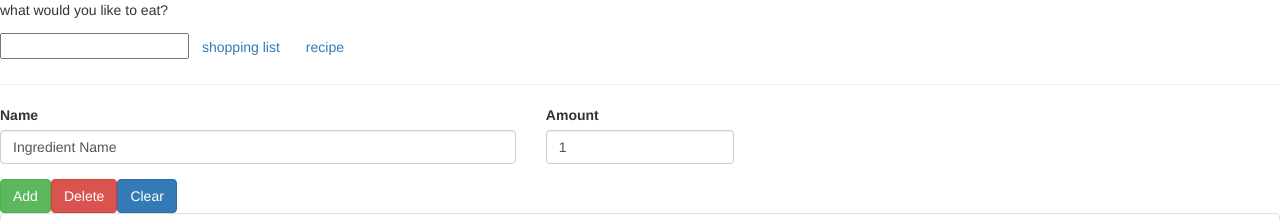
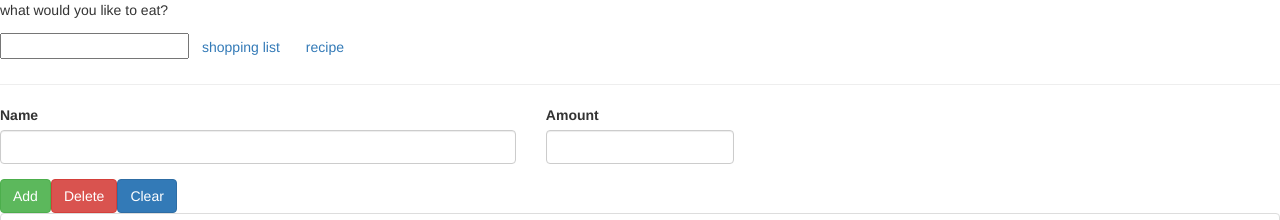
Before and after one commit to denicad1/recipes, an Angular app: page / in a window 1280 px wide. Shown: the top 220 px of the page. Built offline with nearby package versions, Linux system fonts and the light colour scheme.

Commit message:
add to list

```diff
--- a/src/app/shopping-list/shopping-edit/shopping-edit.component.html
+++ b/src/app/shopping-list/shopping-edit/shopping-edit.component.html
@@ -9,7 +9,8 @@
             name="name"
             id="name"
             class="form-control"
-            [(ngModel)]="name"
+
+            #inputName
           />
         </div>
         <div class="col-sm-2 form-group">
@@ -19,7 +20,8 @@
             name="amount"
             id="amount"
             class="form-control"
-            [(ngModel)]="amount"
+
+            #inputAmount
           />
         </div>
       </div>
--- a/src/app/shopping-list/shopping-edit/shopping-edit.component.ts
+++ b/src/app/shopping-list/shopping-edit/shopping-edit.component.ts
@@ -1,4 +1,6 @@
-import { Component, OnInit,Output,EventEmitter } from '@angular/core';
+import { viewClassName } from '@angular/compiler';
+import { Component, OnInit,Output,EventEmitter, ViewChild, ElementRef } from '@angular/core';
+import { ingredient } from '../ingredient.model';
 
 
 @Component({
@@ -8,13 +10,17 @@ import { Component, OnInit,Output,EventEmitter } from '@angular/core';
 })
 export class ShoppingEditComponent implements OnInit {
 
-  @Output("ingAdd") ingredientAdd=new EventEmitter<{ingName:string, ingAmount:number}>();
-  name:string="Ingredient Name";
-  amount:number=1;
+  @Output("ingAdd") ingredientAdd=new EventEmitter<ingredient>();
+  // name:string="Ingredient Name";
+  // amount:number=1;
+  @ViewChild('inputAmount') amount:ElementRef;
+  @ViewChild('inputName') name:ElementRef;
 
   constructor() { }
   onIngredientAdd(){
-    this.ingredientAdd.emit({ingName:this.name,ingAmount:this.amount});
+    const ingName=this.name.nativeElement.value;
+    const ingAmount=this.amount.nativeElement.value;
+    this.ingredientAdd.emit(new ingredient(ingName,ingAmount));
 
   }
   ngOnInit(): void {
--- a/src/app/shopping-list/shopping-list.component.ts
+++ b/src/app/shopping-list/shopping-list.component.ts
@@ -12,8 +12,8 @@ export class ShoppingListComponent implements OnInit {
   ];
 
   constructor() { }
-  onListAdd(ingData:{ingName:string,ingAmount:number}){
-    this.ingredients.push(new ingredient(ingData.ingName,ingData.ingAmount));
+  onListAdd(ingData){
+    this.ingredients.push(ingData);
   }
   ngOnInit(): void {
   }
```
